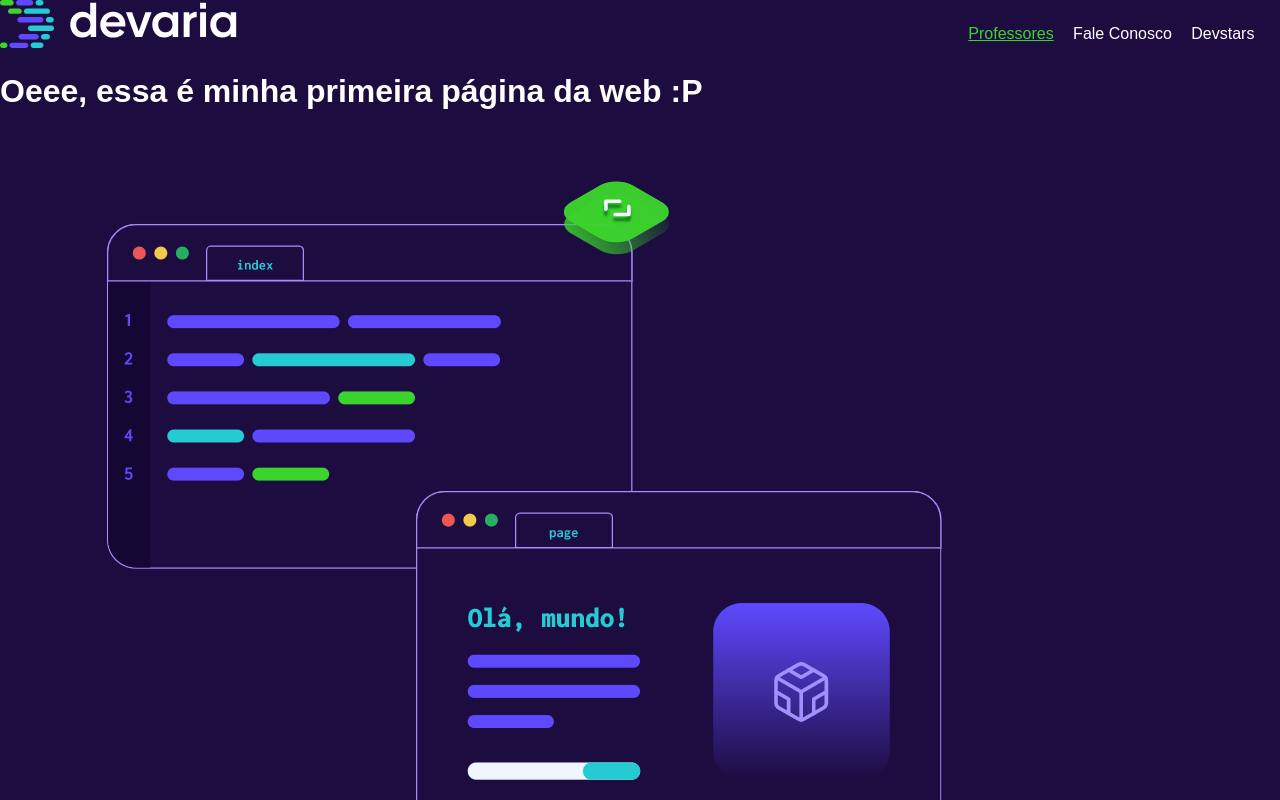
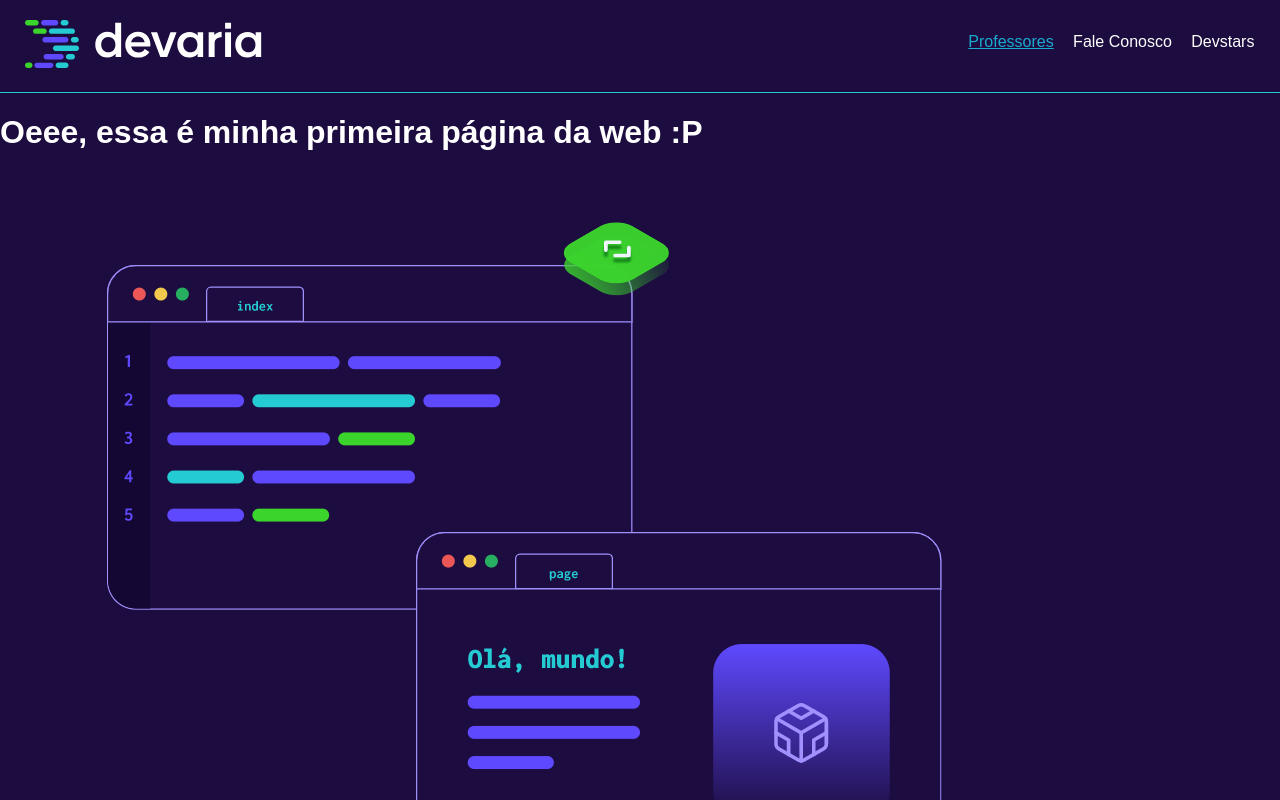
Before and after one commit to jotapemr/Devaria-CSS, a plain HTML site: page index.html in a window 1280 px wide. In both pictures the pointer is over the link "Professores". Shown: the top 800 px of the page. Drawn offline with Linux system fonts and the light colour scheme.

Commit message:
Devaria CSS

```diff
--- a/public/css/header.css
+++ b/public/css/header.css
@@ -1,6 +1,6 @@
 /*ESTILOS DO HEADER*/
 
-header .link-logo {
+header .linklogo {
     display: block;
     padding: 20px 25px;
     border-bottom: 1px solid #25cbd3;
@@ -25,7 +25,7 @@ header nav ul li:not(:last-child) {
 }
 
 .menu li a:hover {
-    color: #3bd42d;
+    color: #1babcf;
     text-decoration: underline;
 }
 
```
